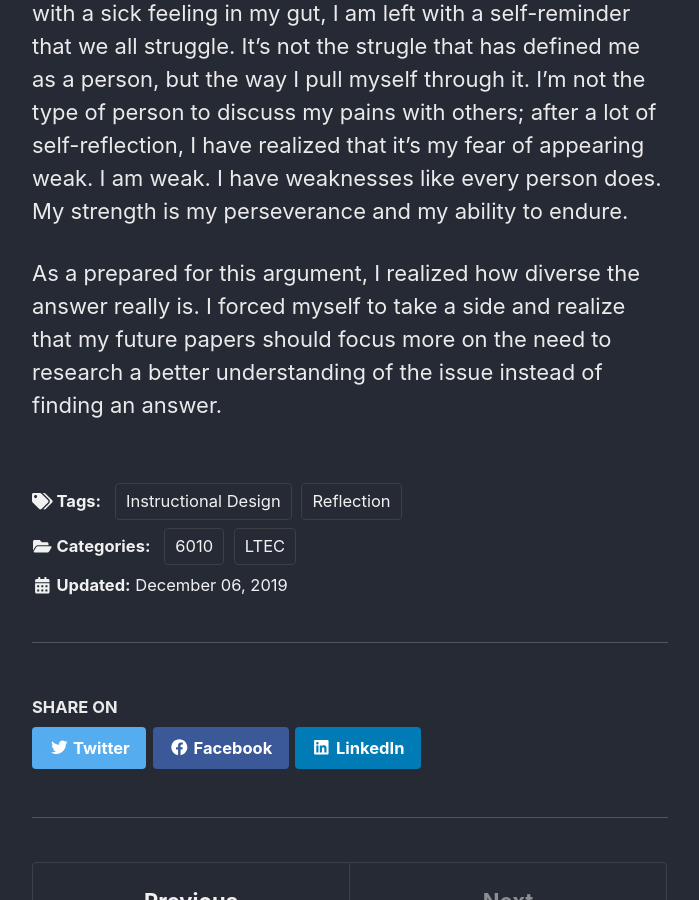
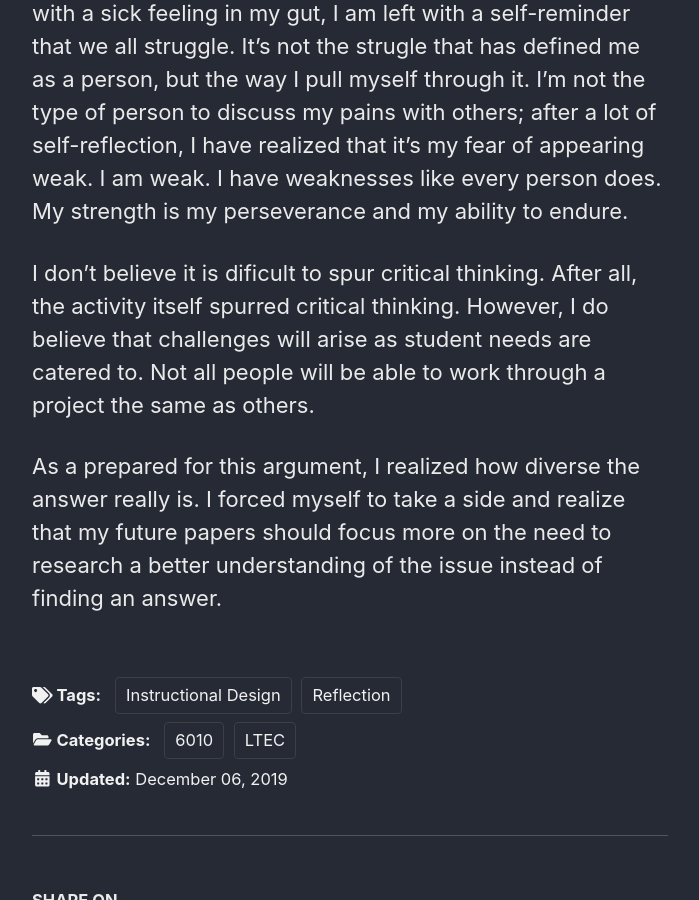
Before and after one commit to VertigoRay/ray.pillers.us, a Jekyll site: the page built from _posts/2019-12-06-reflection-min-arg-2.md, in a window 1280 px wide and 900 px high, scrolled down 654 px. Shown: the whole window, without its empty margins (290-989 px from the left). Built offline with Jekyll 4.4.1, drawn with Linux system fonts in a browser that asks for light colours; cached includes are drawn as plain includes; nearby versions of some CDN libraries.

Commit message:
Updated Ref Min Arg 2

```diff
--- a/_posts/2019-12-06-reflection-min-arg-2.md
+++ b/_posts/2019-12-06-reflection-min-arg-2.md
@@ -13,4 +13,6 @@ I felt that the core roles of teachers had not really changed in decades and wer
 
 I have had a ton of writer's block all semester. It was mostly spurred by my personal life getting in the way of my productivity. I've felt the lag in all aspects of my life, and I'm finally forcing myself to dig out of that hole. As I type this up with a sick feeling in my gut, I am left with a self-reminder that we all struggle. It's not the strugle that has defined me as a person, but the way I pull myself through it. I'm not the type of person to discuss my pains with others; after a lot of self-reflection, I have realized that it's my fear of appearing weak. I am weak. I have weaknesses like every person does. My strength is my perseverance and my ability to endure.
 
+I don't believe it is dificult to spur critical thinking. After all, the activity itself spurred critical thinking. However, I do believe that challenges will arise as student needs are catered to. Not all people will be able to work through a project the same as others.
+
 As a prepared for this argument, I realized how diverse the answer really is. I forced myself to take a side and realize that my future papers should focus more on the need to research a better understanding of the issue instead of finding an answer.
```
